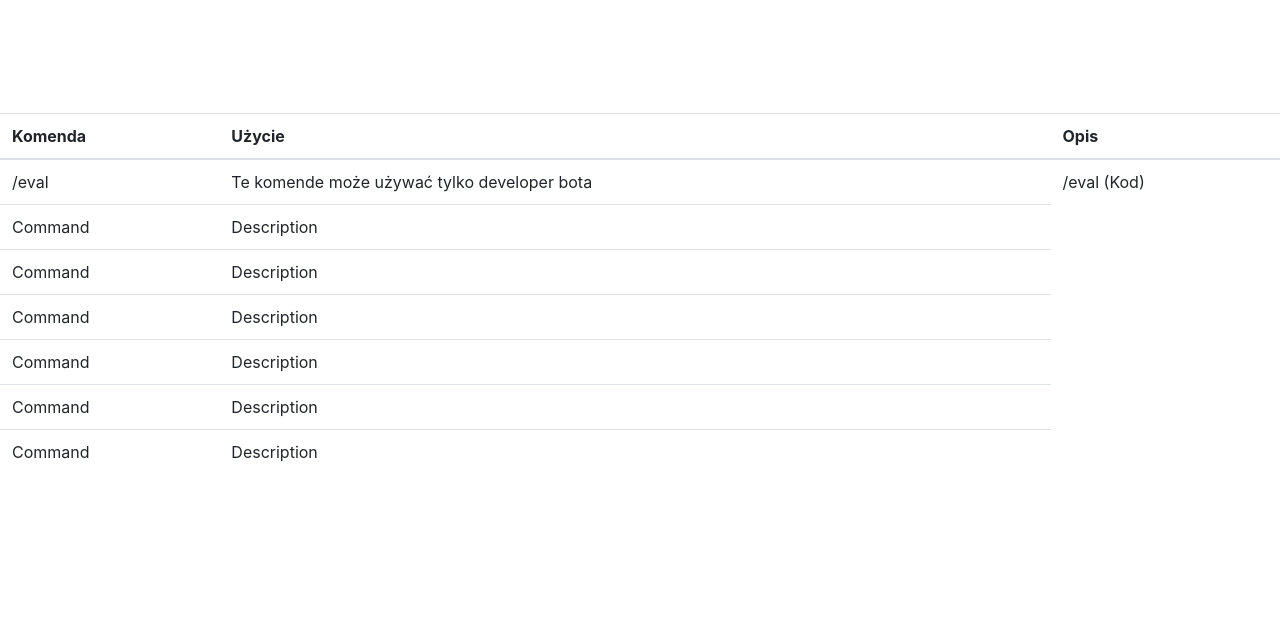
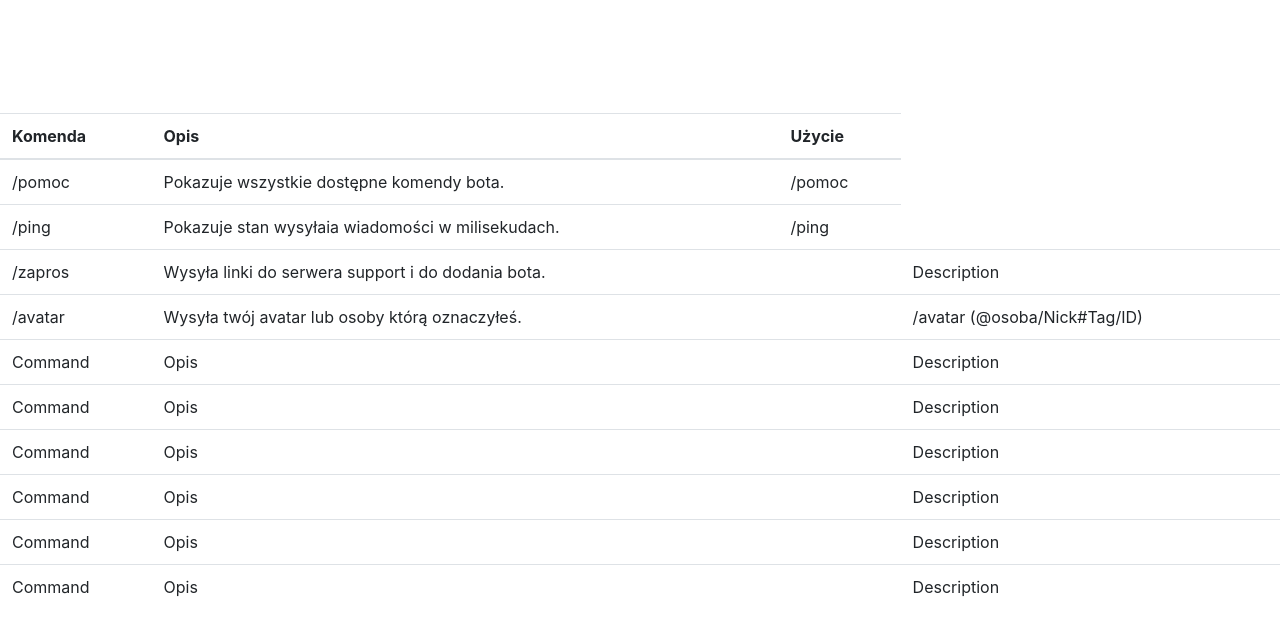
Before and after one commit to Samotnikv1/lobo, a website: page commands.html in a window 1280 px wide. Shown: the part 63-698 px from the top of the page. Drawn offline with Linux system fonts and the light colour scheme.

Commit message:
Add files via upload

```diff
--- a/commands.html
+++ b/commands.html
@@ -28,38 +28,59 @@ License: MIT
 						<thead>
 							<tr>
 							<th>Komenda</th>
+							<th>Opis</th>
 							<th>Użycie</th>
-							<th>Opis</th>
 							</tr>
 					         	</thead>
 						        <tbody>
 							<tr>
-							<td>/eval</td>
-							<td>Te komende może używać tylko developer bota</td>
-							<td>/eval (Kod)</td>
+							<td>/pomoc</td>
+							<td>Pokazuje wszystkie dostępne komendy bota.</td>
+							<td>/pomoc</td>
+							</tr>
+							<tr>
+							<td>/ping</td>
+							<td>Pokazuje stan wysyłaia wiadomości w milisekudach.</td>
+							<td>/ping</td>
+							</tr>
+							<tr>
+							<td>/zapros</td>
+							<td>Wysyła linki do serwera support i do dodania bota.<td>
+							<td>Description</td>
+							</tr>
+							<tr>
+							<td>/avatar</td>
+							<td>Wysyła twój avatar lub osoby którą oznaczyłeś.<td>
+							<td>/avatar (@osoba/Nick#Tag/ID)</td>
 							</tr>
 							<tr>
 							<td>Command</td>
+							<td>Opis<td>
 							<td>Description</td>
 							</tr>
 							<tr>
 							<td>Command</td>
+							<td>Opis<td>
 							<td>Description</td>
 							</tr>
 							<tr>
 							<td>Command</td>
+							<td>Opis<td>
 							<td>Description</td>
 							</tr>
 							<tr>
 							<td>Command</td>
+							<td>Opis<td>
 							<td>Description</td>
 							</tr>
 							<tr>
 							<td>Command</td>
+							<td>Opis<td>
 							<td>Description</td>
 							</tr>
 							<tr>
 							<td>Command</td>
+							<td>Opis<td>
 							<td>Description</td>
 							</tr>
 						</tbody>
```
